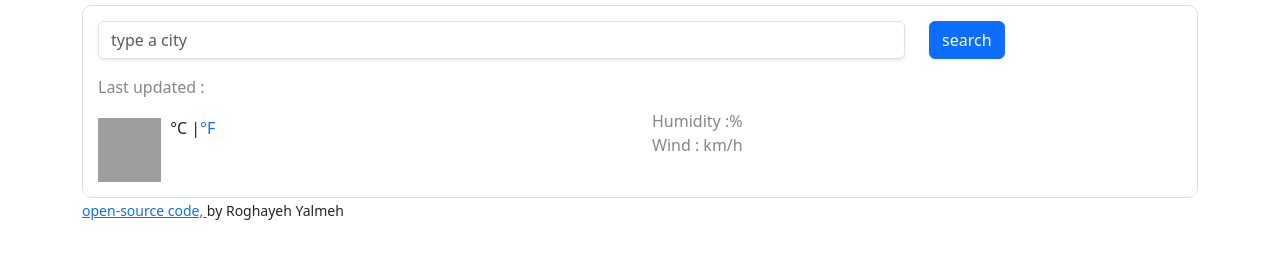
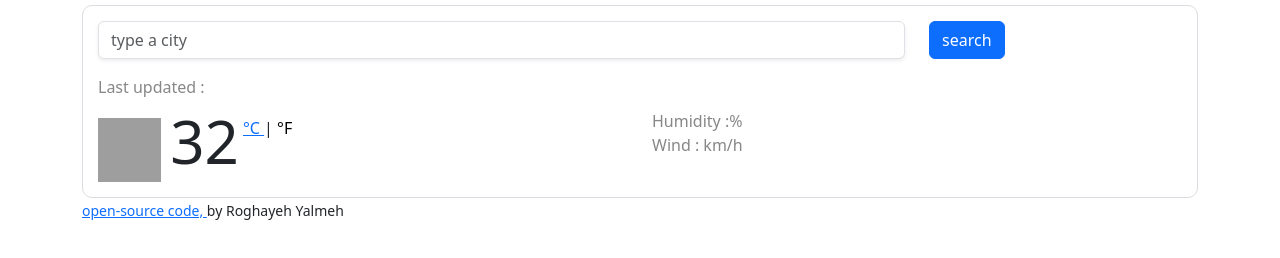
Before and after one commit to Roghayeh-pixel/vanilla-weather, a plain HTML site: page index.html in a window 1280 px wide. Both pictures are taken after a click on the link "°F". Drawn offline with nearby package versions, Linux system fonts and the light colour scheme; no server answers; grey boxes are pictures that could not be loaded.

Commit message:
convert units

```diff
--- a/index.html
+++ b/index.html
@@ -33,7 +33,8 @@
             <div class="clearfix weather-temp">
                 <img src="http://shecodes-assets.s3.amazonaws.com/api/weather/icons/rain-day.png" alt="weather" id="icon" class="float-left" />
                  <strong id="temperature"></strong>
-                 <span class="units">°C |<a href="#" id="fahr">°F </a> </span>
+                 <span class="units"> <a href="#" id="celsi" class="active">°C </a> |
+                    <a href="#" id="fahr">°F </a> </span>
             </div>
         </div>
         <div class="col-6">
--- a/index.js
+++ b/index.js
@@ -29,6 +29,9 @@ function displayTempreature(response){
     let windElement = document.querySelector("#wind");
     let dateElement = document.querySelector("#date");
     let iconElement = document.querySelector("#icon");
+
+    celsiusTemperature= response.data.main.temp
+
     temperatureElement.innerHTML =Math.round(response.data.main.temp);
     cityElement.innerHTML = response.data.name;
     descriptionElement.innerHTML = response.data.weather[0].description;
@@ -48,8 +51,23 @@ function handleSubmit(event) {
     let cityInputElement = document.querySelector("#city-input");
     search(cityInputElement.value);
 }
+function displayFahrenheit (event){
+    event.preventDefault();
+    let temperatureElement = document.querySelector("#temperature");
+    celsius.classList.remove("active");
+    fahrenheit.classList.add("active");
+    let fahrenheitTemperatyre = (celsiusTemperature *9)/ 5 + 32;
+    temperatureElement.innerHTML= Math.round(fahrenheitTemperatyre);
+}
+function displayCelsius(event){
+   event.preventDefault();
+   celsius.classList.add("active");
+   fahrenheit.classList.remove("active");
+   let temperatureElement = document.querySelector("#temperature");
+   temperatureElement.innerHTML = Math.round(celsiusTemperature );
+}
 
-search("Sydney");
+let celsiusTemperature = null;
 
 let form = document.querySelector("#search-form");
 form.addEventListener("submit", handleSubmit);
@@ -57,3 +75,11 @@ form.addEventListener("submit", handleSubmit);
 //let apikey = "d154fc7005a41959d58d6c5664de965a"
 //let apiURl = `https://api.openweathermap.org/data/2.5/weather?q=${city}&appid=${apikey}&units=metric`;
 //axios.get(apiURl).then(displayTempreature);
+
+let fahrenheit = document.querySelector("#fahr");
+fahrenheit.addEventListener ("click", displayFahrenheit );
+
+let celsius = document.querySelector("#celsi");
+celsius.addEventListener ("click", displayCelsius );
+
+search("Sydney");
--- a/style.css
+++ b/style.css
@@ -52,3 +52,10 @@ h1 {
   cursor: pointer;
   text-decoration: none;
 }
+.weather-temp .active {
+  color: black;
+  cursor: default;
+}
+.weather-temp .active:hover {
+  text-decoration: none;
+}
```
